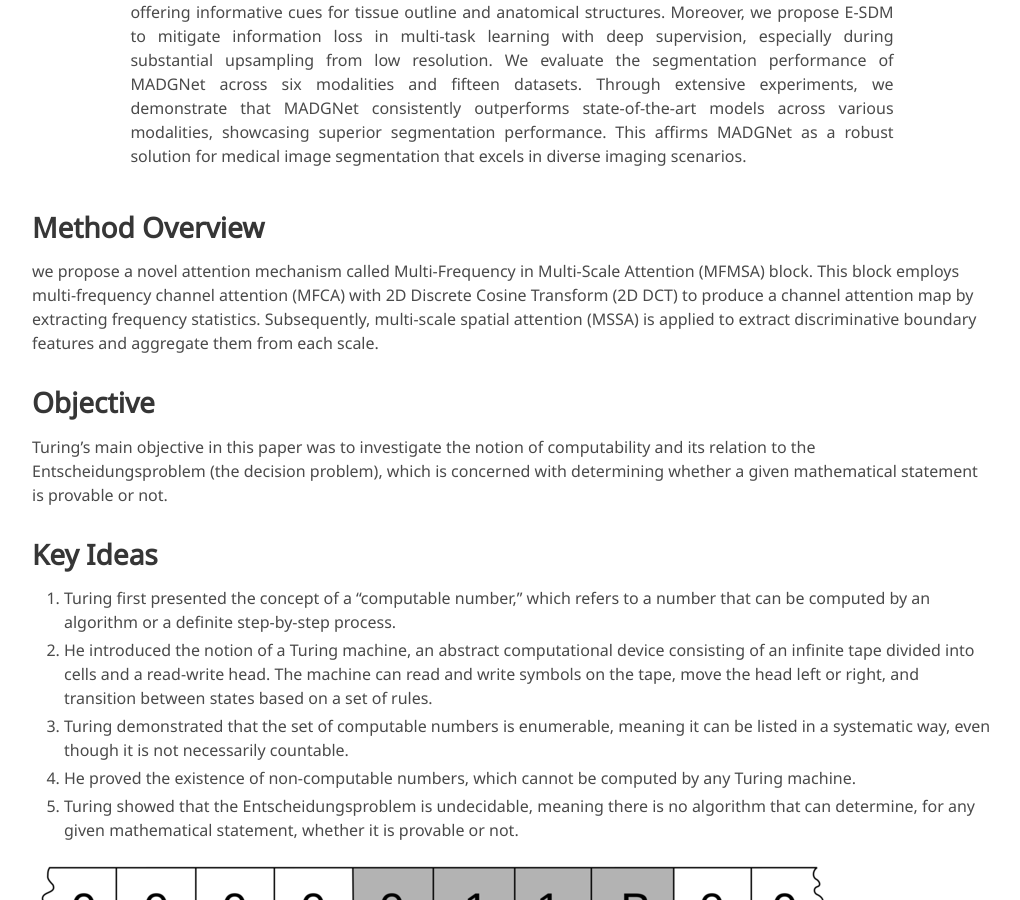
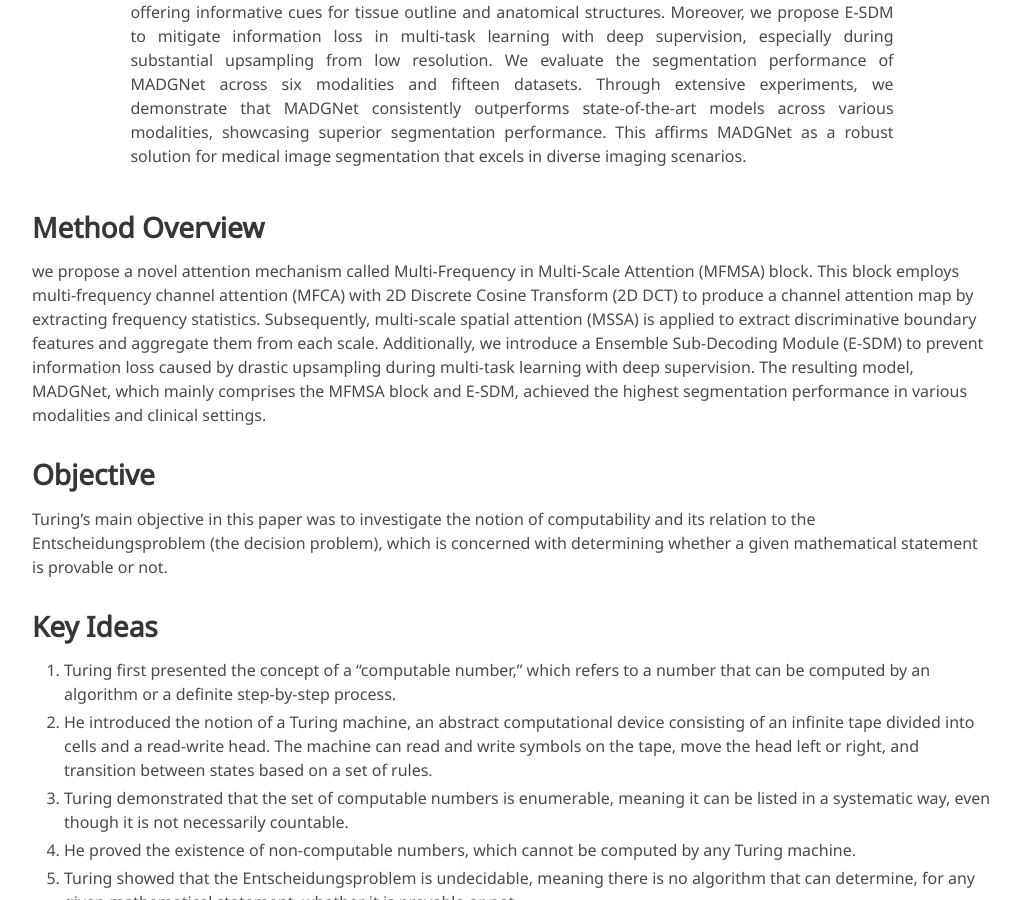
Before and after one commit to skawngus1111/MADGNet_project, a Jekyll site: the page built from index.md, in a window 1280 px wide and 900 px high, scrolled down 709 px. Shown: the whole window, without its empty margins (128-1148 px from the left). Built offline with Jekyll 4.4.1, drawn with Linux system fonts in a browser that asks for light colours; some web fonts are replaced; part of the change alters nothing that is shown.

Commit message:
Update index.md

```diff
--- a/index.md
+++ b/index.md
@@ -8,9 +8,9 @@ authors:
 affiliations:
     Department of Electrical and Computer Engineering, Inha University<sup>1</sup>
     DeepCardio<sup>2</sup>
-paper (To be released): https://www.cs.virginia.edu/~robins/Turing_Paper_1936.pdf
-video (To be released): https://www.youtube.com/results?search_query=turing+machine
-code (To be released): https://github.com/topics/turing-machines
+paper:
+video:
+code:
 ---
 
 <div class="columns is-centered has-text-centered">
@@ -23,7 +23,7 @@ Generalizability in deep neural networks plays a pivotal role in medical image s
 </div>
 
 ## Method Overview
-we propose a novel attention mechanism called Multi-Frequency in Multi-Scale Attention (MFMSA) block. This block employs multi-frequency channel attention (MFCA) with 2D Discrete Cosine Transform (2D DCT) to produce a channel attention map by extracting frequency statistics. Subsequently, multi-scale spatial attention (MSSA) is applied to extract discriminative boundary features and aggregate them from each scale.
+we propose a novel attention mechanism called Multi-Frequency in Multi-Scale Attention (MFMSA) block. This block employs multi-frequency channel attention (MFCA) with 2D Discrete Cosine Transform (2D DCT) to produce a channel attention map by extracting frequency statistics. Subsequently, multi-scale spatial attention (MSSA) is applied to extract discriminative boundary features and aggregate them from each scale. Additionally, we introduce a Ensemble Sub-Decoding Module (E-SDM) to prevent information loss caused by drastic upsampling during multi-task learning with deep supervision. The resulting model, MADGNet, which mainly comprises the MFMSA block and E-SDM, achieved the highest segmentation performance in various modalities and clinical settings.
 
 ## Objective
 Turing's main objective in this paper was to investigate the notion of computability and its relation to the Entscheidungsproblem (the decision problem), which is concerned with determining whether a given mathematical statement is provable or not.
```
